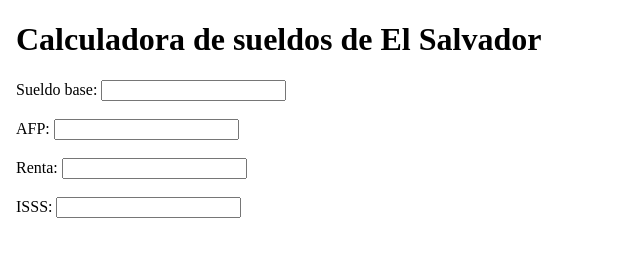
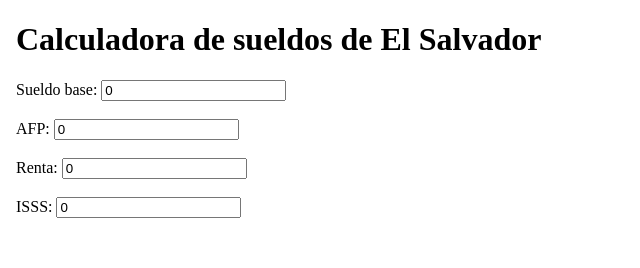
Before and after one commit to miguelgonzalezR/labufgII, an Angular app: page / in a window 1280 px wide. Shown: the top 268 px of the page, without its empty margins (0-640 px from the left). Built offline with nearby package versions, Linux system fonts and the light colour scheme.

Commit message:
Calcular sueldo final

```diff
--- a/src/app/sueldos/sueldos.component.html
+++ b/src/app/sueldos/sueldos.component.html
@@ -4,16 +4,16 @@
 <input type="number" [(ngModel)]="SueldoI" />
 <br><br>
 <label>AFP: </label>
-<input [(ngModel)]="AFP" type="number"  />
+<input [(ngModel)]="AFP" type="number" readonly />
 
 <br><br>
 <label for="">Renta: </label>
-<input [(ngModel)]="RENTA" type="number" value="0">
+<input [(ngModel)]="RENTA" type="number" value="0" readonly>
 <br><br>
 <label for="">ISSS: </label>
-<input [(ngModel)]="ISSS"type="number" value="0">
+<input [(ngModel)]="ISSS"type="number" value="0" readonly>
 <br><br><br><br>
 <button (click)="CalcularS()">Calcular sueldo final</button>
 <br><br>
 <label for="">Sueldo Final: </label>
-<input type="number" value="0">
+<input type="number" [(ngModel)]="SueldoF" value="0" readonly>
--- a/src/app/sueldos/sueldos.component.ts
+++ b/src/app/sueldos/sueldos.component.ts
@@ -10,24 +10,51 @@ import { BrowserModule } from '@angular/platform-browser';
 
 export class SueldosComponent {
 
-  SueldoI = '';
-  AFP = '';
-  RENTA = '';
-  ISSS = '';
+  SueldoI = 0;
+  AFP = 0;
+  RENTA = 0;
+  ISSS = 0;
+  SueldoF = 0;
+
+  suedoR = 0;
+
+
+
+  CalcularAFP(sueldoC: number){
+    this.AFP = sueldoC * 0.0725
+  }
+
+  CalcularISSS(sueldoC: number){
+    this.ISSS = sueldoC * 0.03
+    if(this.ISSS > 30){
+      this.ISSS = 30
+    }
+  }
+
+
+  CalcularRenta(sueldoC: number){
+
+    if(sueldoC < 472){
+      this.RENTA = 0;
+    } else if(sueldoC > 472 && sueldoC < 895.25 ){
+      this.RENTA = ((this.suedoR - 472.00) * 0.10) + 17.67
+    } else if(sueldoC > 895.25 && sueldoC < 2038.10){
+      this.RENTA = ((this.suedoR - 895.24) * 0.20) + 60
+    } else {
+      this.RENTA = ((this.suedoR - 2038.10) * 0.30) + 288.57
+    }
+  }
+
+  CalcualrSL(){
+    this.SueldoF = this.SueldoI - this.RENTA - this.AFP - this.ISSS
+  }
 
   CalcularS(){
-    const sueldo = this.SueldoI;
-    const AFPts = parseFloat(this.AFP); // Convierte a número de punto flotante
-    const ISSES = parseFloat(this.ISSS); // Convierte a número de punto flotante
-  // Multiplicar el valor de AFP por 7.25%
-  const AFPMultiplicada = AFPts * 0.0725;
-   // Multiplicar el valor de ISSES por 3%
-   const ISSESMultiplicada = ISSES * 0.03;
-
-  console.log("Sueldo Inicial:", sueldo);
-  console.log("Deducciones AFP (después de multiplicar por 7.25%):", AFPMultiplicada);
-  console.log("Deducciones ISSS (después de multiplicar por 3%):", ISSESMultiplicada);
-
+    this.CalcularAFP(this.SueldoI);
+    this.CalcularISSS(this.SueldoI);
+    this.suedoR = this.SueldoI - this.AFP - this.ISSS
+    this.CalcularRenta(this.suedoR);
+    this.CalcualrSL();
   }
 
 
```
